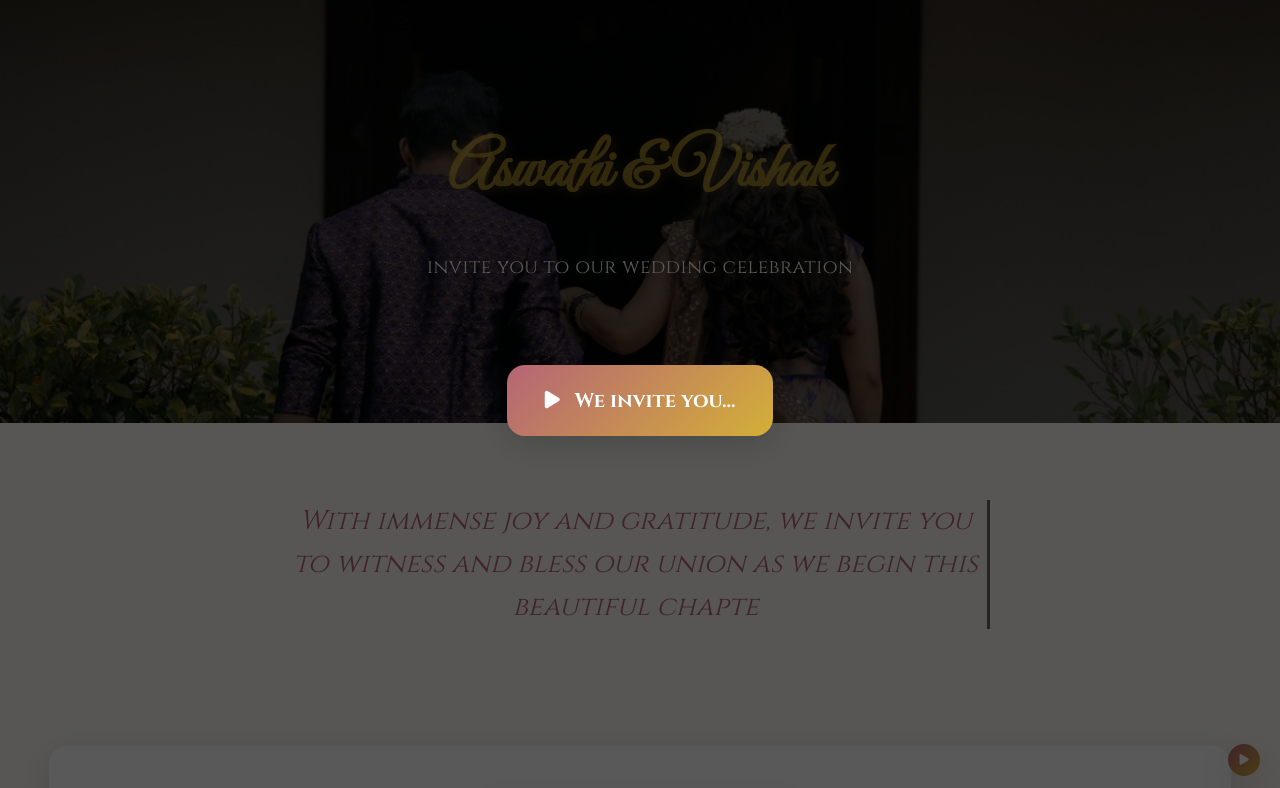
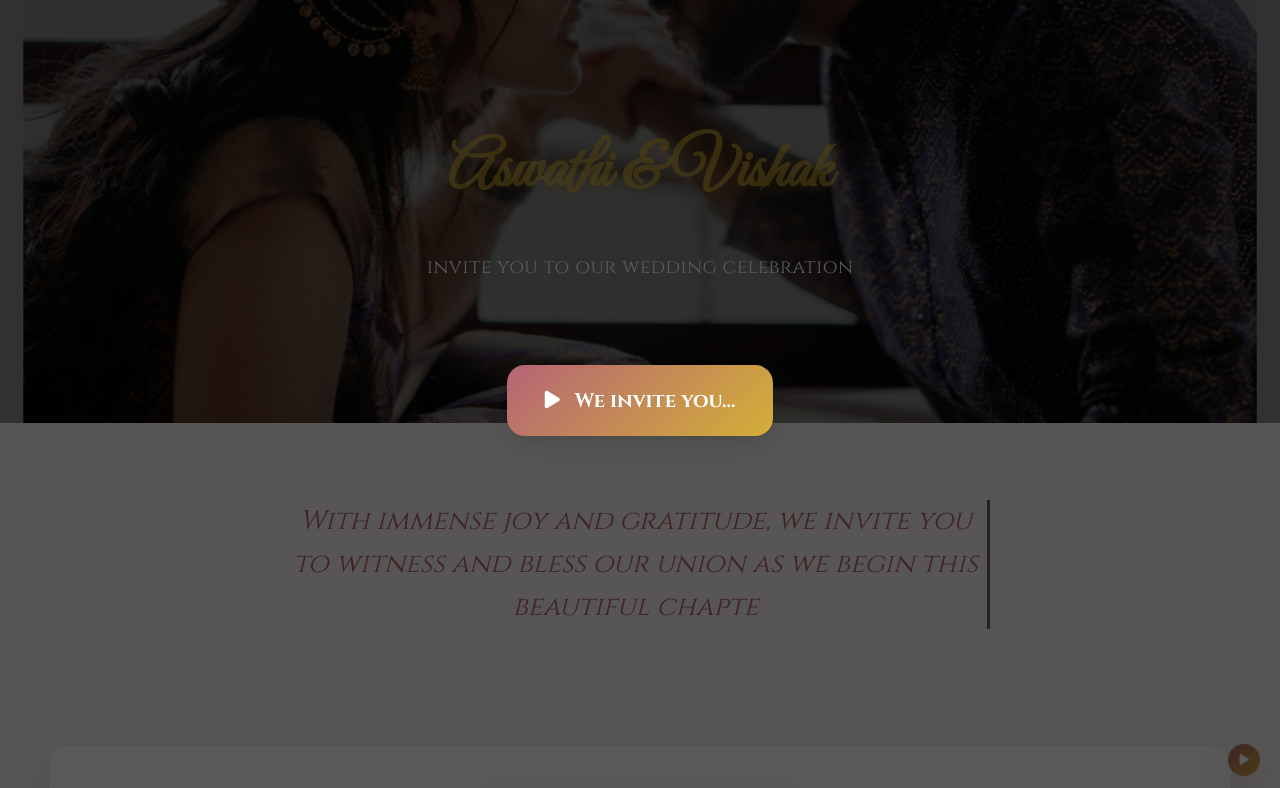
Before and after one commit to aswathivishak/inviting-you, a plain HTML site: page index.html in a window 1280 px wide. Shown: the top 788 px of the page. Drawn offline with Linux system fonts and the light colour scheme.

Commit message:
Update index.html

```diff
--- a/index.html
+++ b/index.html
@@ -19,7 +19,7 @@
             overflow-x: hidden;
         }
         header {
-            background: linear-gradient(rgba(0,0,0,0.45), rgba(0,0,0,0.45)), url('five.jpg') no-repeat center/cover;
+            background: linear-gradient(rgba(0,0,0,0.45), rgba(0,0,0,0.45)), url('head.jpg') no-repeat center/cover;
             color: #fff;
             text-align: center;
             padding: 140px 20px;
```
